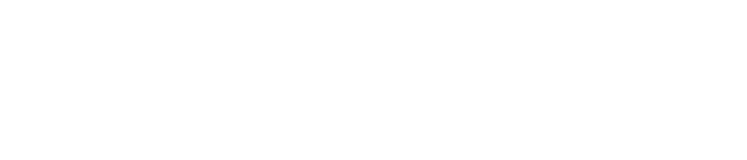
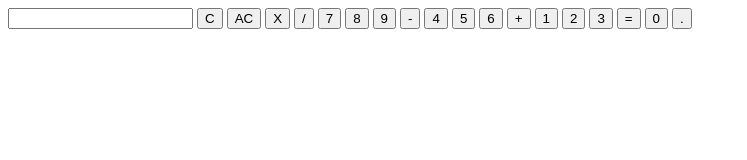
Before and after one commit to singularbluebird/calculator-TOP, a plain HTML site: page index.html in a window 1280 px wide. Shown: the whole page, without its empty margins (0-747 px from the left). Drawn offline with Linux system fonts and the light colour scheme.

Commit message:
Adds display and buttons for calculator

```diff
--- a/index.html
+++ b/index.html
@@ -6,6 +6,26 @@
         <link rel="stylesheet" href="style.css">
     </head>
     <body>
-
+        <div class="calculator">
+            <input class="display"></input>
+            <button class="delete">C</button>
+            <button class="clear">AC</button>
+            <button class="multiply">X</button>
+            <button class="divide">/</button>
+            <button class="number">7</button>
+            <button class="number">8</button>
+            <button class="number">9</button>
+            <button class="subtract">-</button>
+            <button class="number">4</button>
+            <button class="number">5</button>
+            <button class="number">6</button>
+            <button class="add">+</button>
+            <button class="number">1</button>
+            <button class="number">2</button>
+            <button class="number">3</button>
+            <button class="equals">=</button>
+            <button class="number">0</button>
+            <button class="point">.</button>
+        </div>
     </body>
 </html>
```
